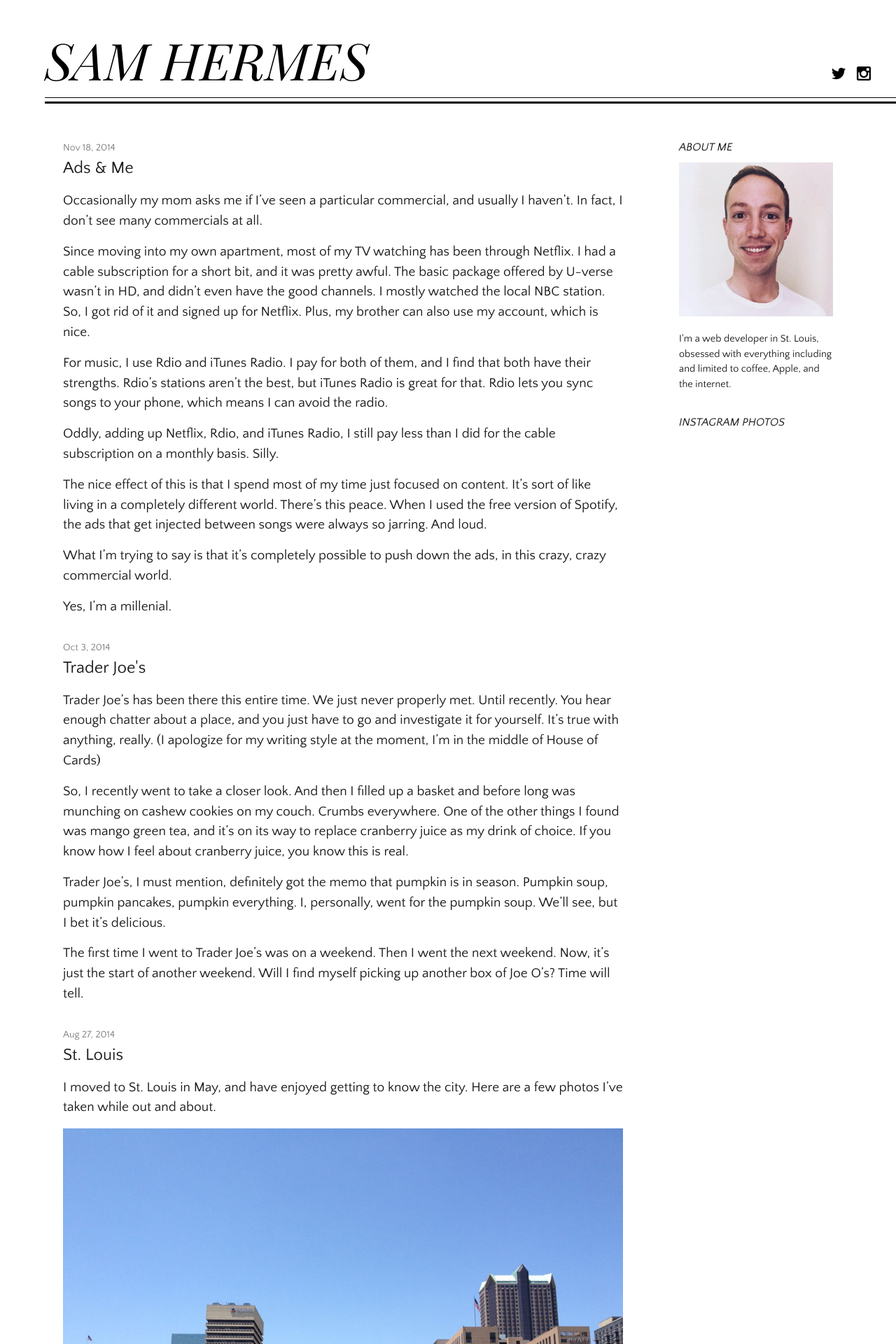
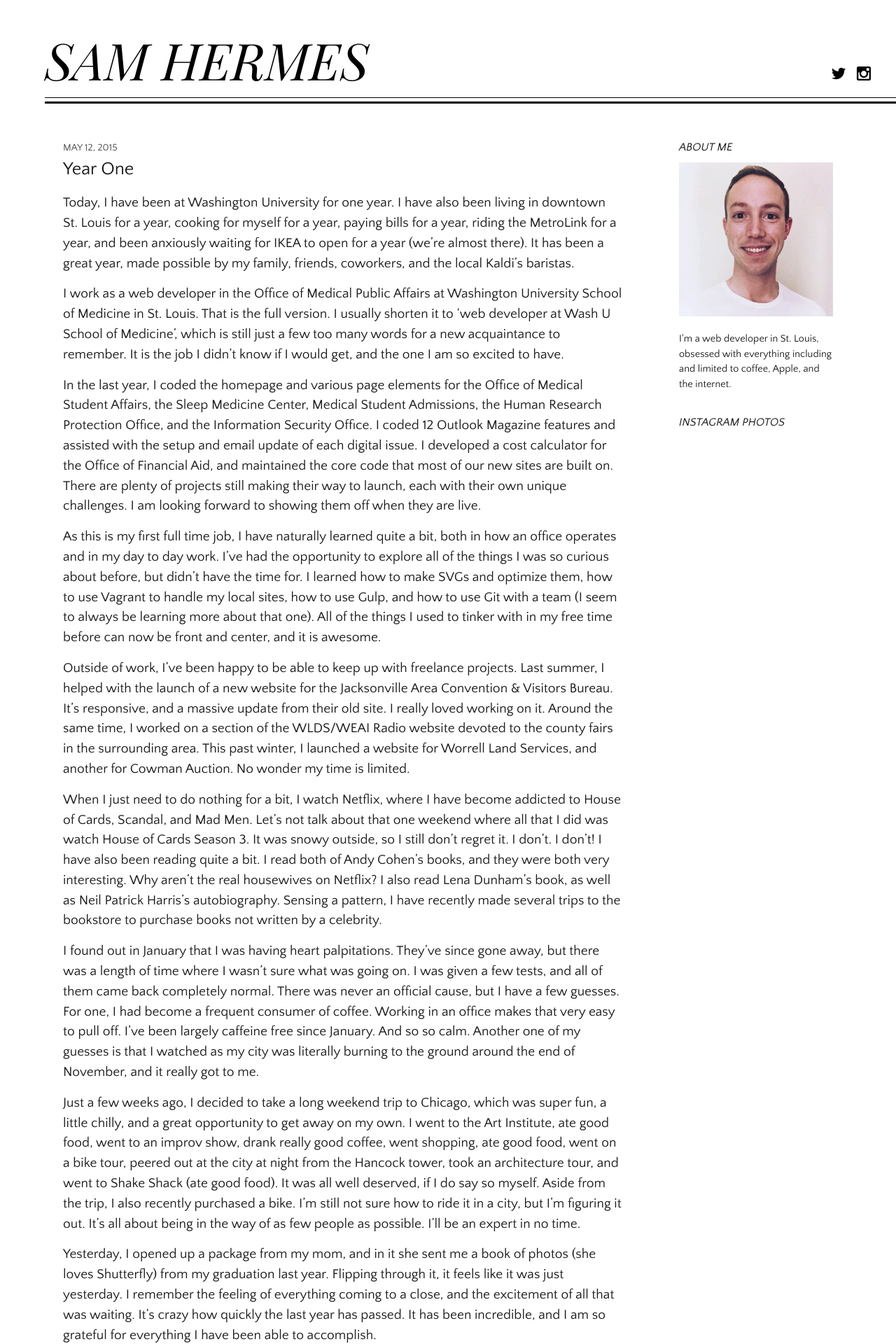
Before and after one commit to samhermes/samhermes.github.io, a Jekyll site: the page built from index.html, in a window 1280 px wide. Shown: the top 1920 px of the page at 70% size. Built offline with Jekyll 4.4.1, drawn with Linux system fonts in a browser that asks for light colours; comment, search, counter and statistics services are not loaded.

Commit message:
Add Year One post, change permalink, slight style adjustments

```diff
--- a/_config.yml
+++ b/_config.yml
@@ -6,3 +6,6 @@
 
 # Build settings
 markdown: kramdown
+
+# Outputting
+permalink:     /:categories/:title/
--- /dev/null
+++ b/_posts/2015-06-05-year-one.markdown
@@ -0,0 +1,23 @@
+---
+layout: post
+title:  "Year One"
+date:   2015-05-12 09:30:00
+categories:
+---
+Today, I have been at Washington University for one year. I have also been living in downtown St. Louis for a year, cooking for myself for a year, paying bills for a year, riding the MetroLink for a year, and been anxiously waiting for IKEA to open for a year (we’re almost there). It has been a great year, made possible by my family, friends, coworkers, and the local Kaldi's baristas.
+
+I work as a web developer in the Office of Medical Public Affairs at Washington University School of Medicine in St. Louis. That is the full version. I usually shorten it to ‘web developer at Wash U School of Medicine’, which is still just a few too many words for a new acquaintance to remember. It is the job I didn’t know if I would get, and the one I am so excited to have.
+
+In the last year, I coded the homepage and various page elements for the Office of Medical Student Affairs, the Sleep Medicine Center, Medical Student Admissions, the Human Research Protection Office, and the Information Security Office. I coded 12 Outlook Magazine features and assisted with the setup and email update of each digital issue. I developed a cost calculator for the Office of Financial Aid, and maintained the core code that most of our new sites are built on. There are plenty of projects still making their way to launch, each with their own unique challenges. I am looking forward to showing them off when they are live.
+
+As this is my first full time job, I have naturally learned quite a bit, both in how an office operates and in my day to day work. I’ve had the opportunity to explore all of the things I was so curious about before, but didn’t have the time for. I learned how to make SVGs and optimize them, how to use Vagrant to handle my local sites, how to use Gulp, and how to use Git with a team (I seem to always be learning more about that one). All of the things I used to tinker with in my free time before can now be front and center, and it is awesome.
+
+Outside of work, I’ve been happy to be able to keep up with freelance projects. Last summer, I helped with the launch of a new website for the Jacksonville Area Convention & Visitors Bureau. It’s responsive, and a massive update from their old site. I really loved working on it. Around the same time, I worked on a section of the WLDS/WEAI Radio website devoted to the county fairs in the surrounding area. This past winter, I launched a website for Worrell Land Services, and another for Cowman Auction. No wonder my time is limited.
+
+When I just need to do nothing for a bit, I watch Netflix, where I have become addicted to House of Cards, Scandal, and Mad Men. Let’s not talk about that one weekend where all that I did was watch House of Cards Season 3. It was snowy outside, so I still don’t regret it. I don’t. I don’t! I have also been reading quite a bit. I read both of Andy Cohen’s books, and they were both very interesting. Why aren’t the real housewives on Netflix? I also read Lena Dunham’s book, as well as Neil Patrick Harris’s autobiography. Sensing a pattern, I have recently made several trips to the bookstore to purchase books not written by a celebrity.
+
+I found out in January that I was having heart palpitations. They’ve since gone away, but there was a length of time where I wasn’t sure what was going on. I was given a few tests, and all of them came back completely normal. There was never an official cause, but I have a few guesses. For one, I had become a frequent consumer of coffee. Working in an office makes that very easy to pull off. I’ve been largely caffeine free since January. And so so calm. Another one of my guesses is that I watched as my city was literally burning to the ground around the end of November, and it really got to me.
+
+Just a few weeks ago, I decided to take a long weekend trip to Chicago, which was super fun, a little chilly, and a great opportunity to get away on my own. I went to the Art Institute, ate good food, went to an improv show, drank really good coffee, went shopping, ate good food, went on a bike tour, peered out at the city at night from the Hancock tower, took an architecture tour, and went to Shake Shack (ate good food). It was all well deserved, if I do say so myself. Aside from the trip, I also recently purchased a bike. I’m still not sure how to ride it in a city, but I’m figuring it out. It’s all about being in the way of as few people as possible. I’ll be an expert in no time.
+
+Yesterday, I opened up a package from my mom, and in it she sent me a book of photos (she loves Shutterfly) from my graduation last year. Flipping through it, it feels like it was just yesterday. I remember the feeling of everything coming to a close, and the excitement of all that was waiting. It’s crazy how quickly the last year has passed. It has been incredible, and I am so grateful for everything I have been able to accomplish.
--- a/_sass/_layout.scss
+++ b/_sass/_layout.scss
@@ -168,11 +168,12 @@
 .post-meta {
     font-size: $small-font-size;
     color: $grey-color;
+    text-transform: uppercase;
 }
 
 .post-link {
     display: block;
-    font-size: 24px;
+    font-size: 26px;
 }
 
 
@@ -195,7 +196,7 @@
 }
 
 .post-content {
-    margin-bottom: $spacing-unit;
+    margin-bottom: 70px;
 
     h2 {
         font-size: 32px;
--- a/css/main.scss
+++ b/css/main.scss
@@ -17,7 +17,7 @@
 $background-color: #fdfdfd;
 $brand-color:      #2a7ae2;
 
-$grey-color:       #828282;
+$grey-color:       #505050;
 $grey-color-light: lighten($grey-color, 40%);
 $grey-color-dark:  darken($grey-color, 25%);
 
```
